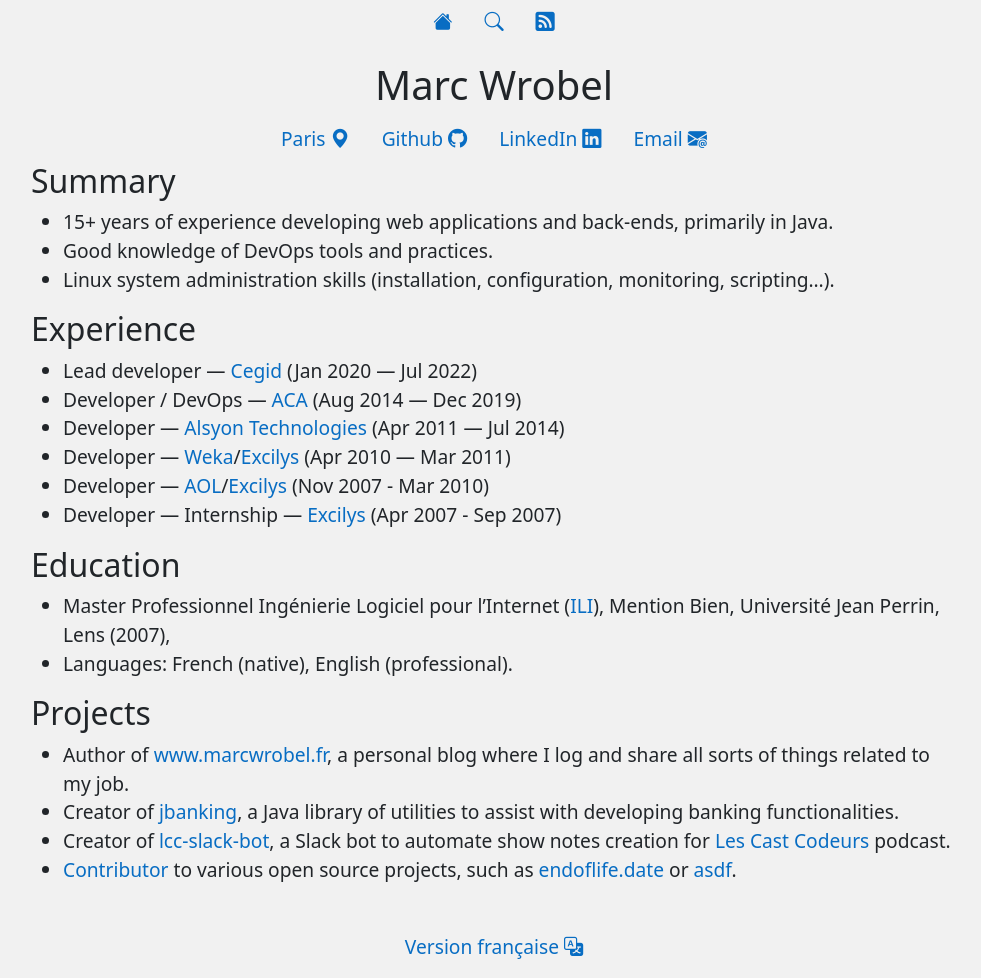
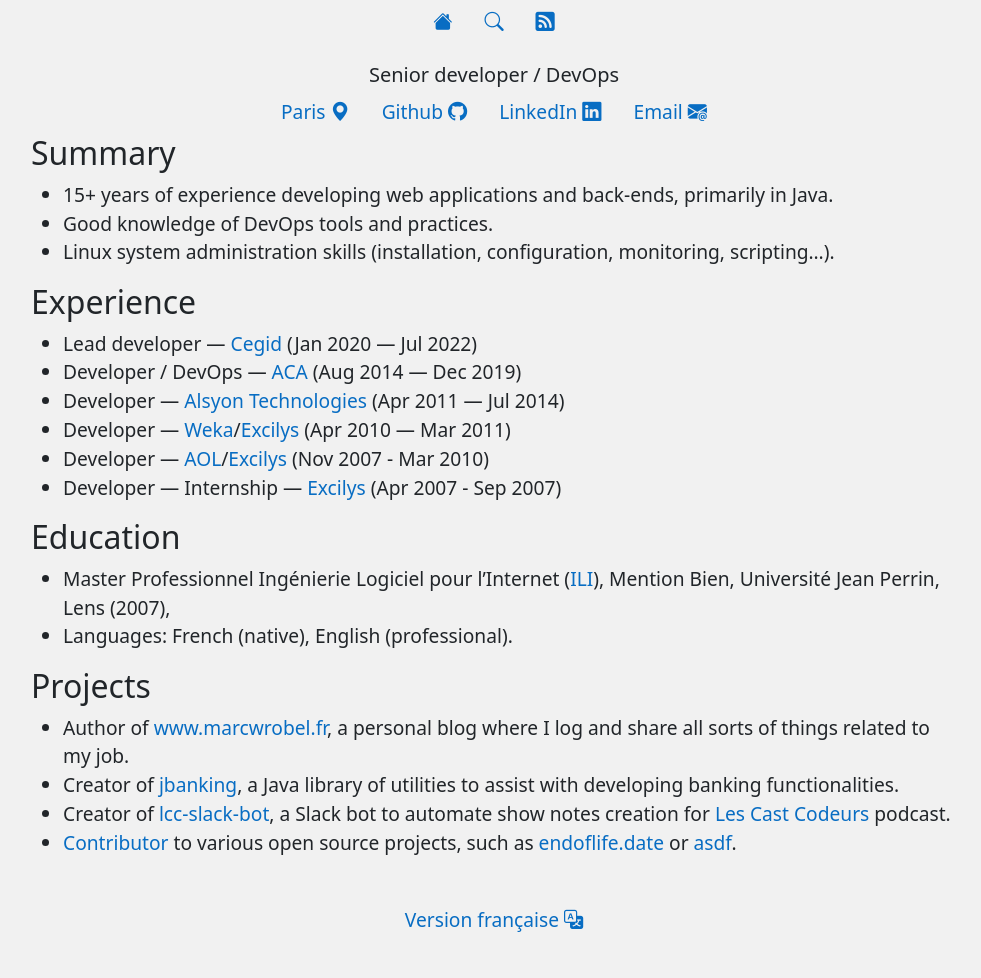
Before and after one commit to marcwrobel/marcwrobel.github.io, a Jekyll site: the page built from about.md, in a window 1280 px wide. Shown: the whole page, without its empty margins (146-1127 px from the left). Built offline with Jekyll 4.4.1, drawn with Linux system fonts in a browser that asks for light colours; after the commit the page ends 950 px from its top, so only the background shows below that.

Commit message:
Ajout d'un sous-titre sur les pages 'À propos' et 'About'

```diff
--- a/_layouts/about-me.html
+++ b/_layouts/about-me.html
@@ -8,7 +8,8 @@
     <div class="col-sm-12 col-lg-10 py-3 mx-auto">
       <article itemscope itemtype="https://schema.org/Person">
         <header class="text-center">
-          <h1 itemprop="name">Marc Wrobel</h1>
+          <h1 itemprop="name" class="mb-0">{{ author.name }}</h1>
+          <small class="h5">{{ page.subtitle }}</small>
 
           {%- assign icon_size = "1" -%}
           {%- assign show_text = true -%}
--- a/about.md
+++ b/about.md
@@ -3,6 +3,7 @@
 title: About
 permalink: /about
 lang: en
+subtitle: Senior developer / DevOps
 translated_page: /a-propos
 translated_title: Version française
 ---
```
Also changed, not shown: a-propos.md (+1 -0 lines).
